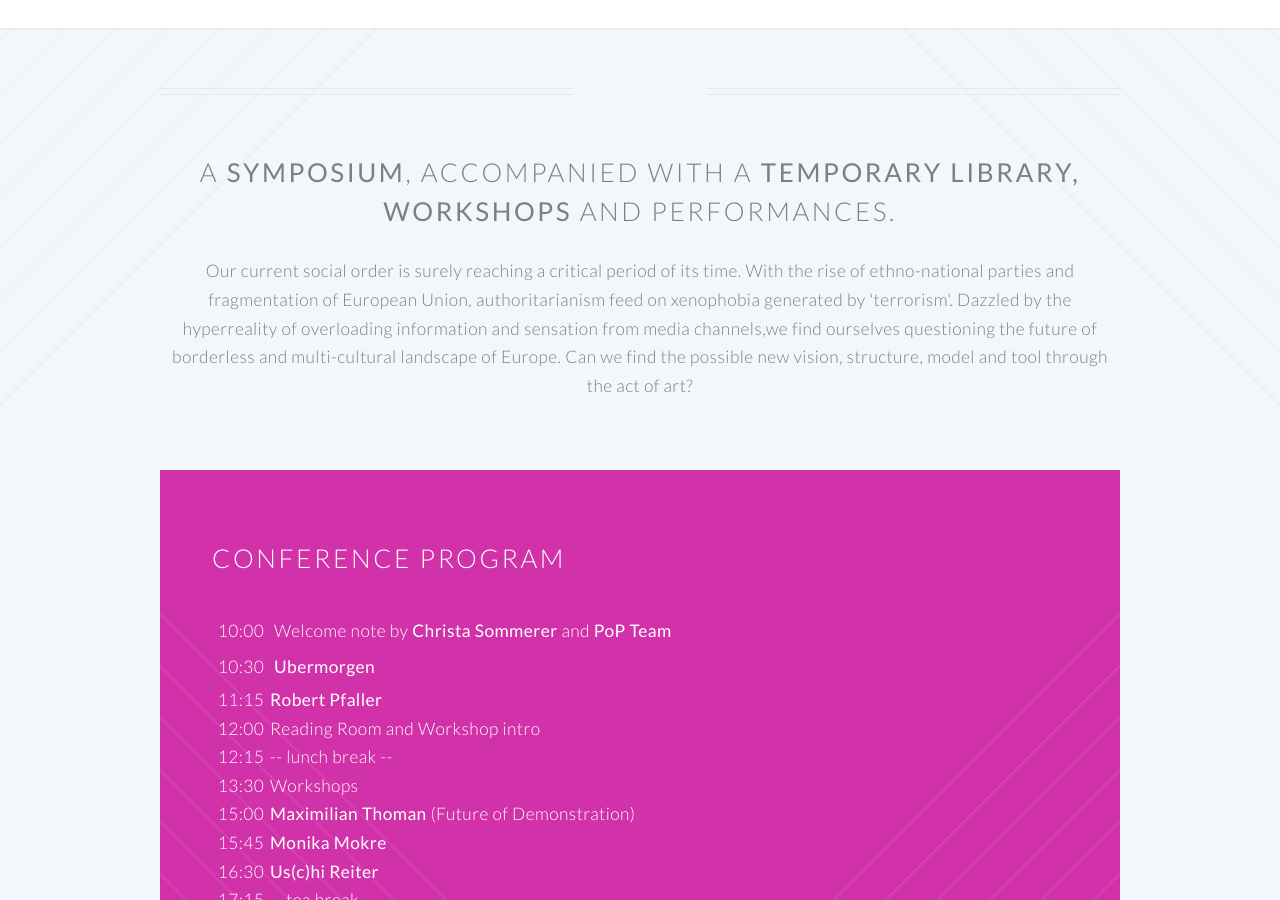
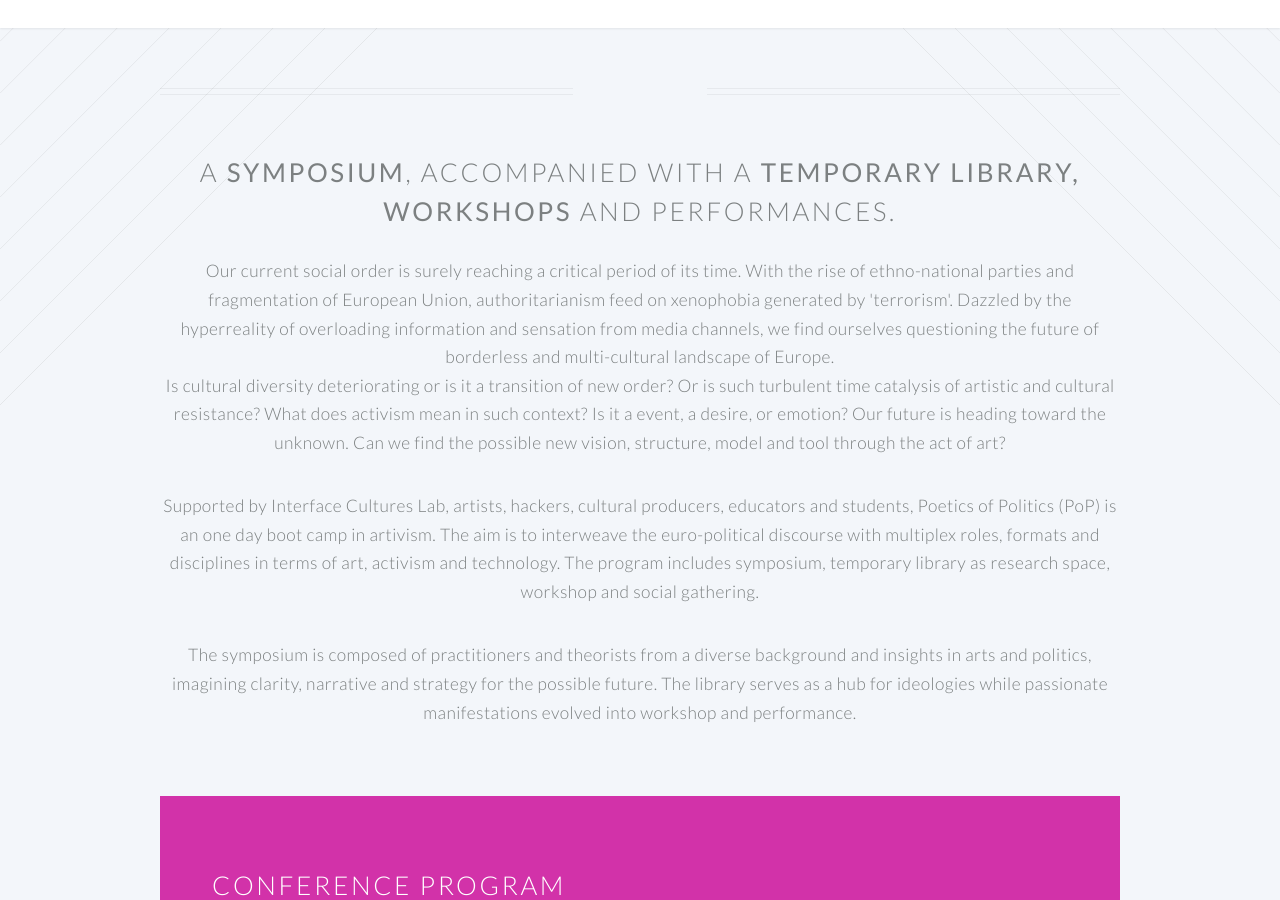
Before and after one commit to supergraph/pop-2017, a Jekyll site: the page built from index.html, in a window 1280 px wide and 900 px high, scrolled down 600 px. Built offline with Jekyll 4.4.1, drawn with Linux system fonts in a browser that asks for light colours.

Commit message:
update conference intro

```diff
--- a/index.html
+++ b/index.html
@@ -7,8 +7,15 @@ layout: landing-page
 				<header class="special container">
 					<h2>A <strong>Symposium</strong>, accompanied with a <strong>temporary library, </strong>
 					<br /><strong>workshops</strong> and performances.</h2>
-					<p>
-                    Our current social order is surely reaching a critical period of its time. With the rise of ethno-national parties and fragmentation of European Union, authoritarianism feed on xenophobia generated by 'terrorism'. Dazzled by the hyperreality of overloading information and sensation from media channels,we find ourselves questioning the future of borderless and multi-cultural landscape of Europe. Can we find the possible new vision, structure, model and tool through the act of art?
+					<p>Our current social order is surely reaching a critical period of its time. With the rise of ethno-national parties and fragmentation of European Union, authoritarianism feed on xenophobia generated by 'terrorism'. Dazzled by the hyperreality of overloading information and sensation from media channels, we find ourselves questioning the future of borderless and multi-cultural landscape of Europe.
+</p>
+<p>
+                      Is cultural diversity deteriorating or is it a transition of new order? Or is such turbulent time catalysis of artistic and cultural resistance? What does activism mean in such context? Is it a event, a desire, or emotion?
+                      Our future is heading toward the unknown. Can we find the possible new vision, structure, model and tool through the act of art?
+</p>
+<p>Supported by Interface Cultures Lab, artists, hackers, cultural producers, educators and students, Poetics of Politics (PoP) is an one day boot camp in artivism. The aim is to interweave the euro-political discourse with multiplex roles, formats and disciplines in terms of art, activism and technology. The program includes symposium, temporary library as research space, workshop and social gathering.
+</p>
+<p>The symposium is composed of practitioners and theorists from a diverse background and insights in arts and politics, imagining clarity, narrative and strategy for the possible future. The library serves as a hub for ideologies while passionate manifestations evolved into workshop and performance.
                     </p>
 				</header>
 
```
